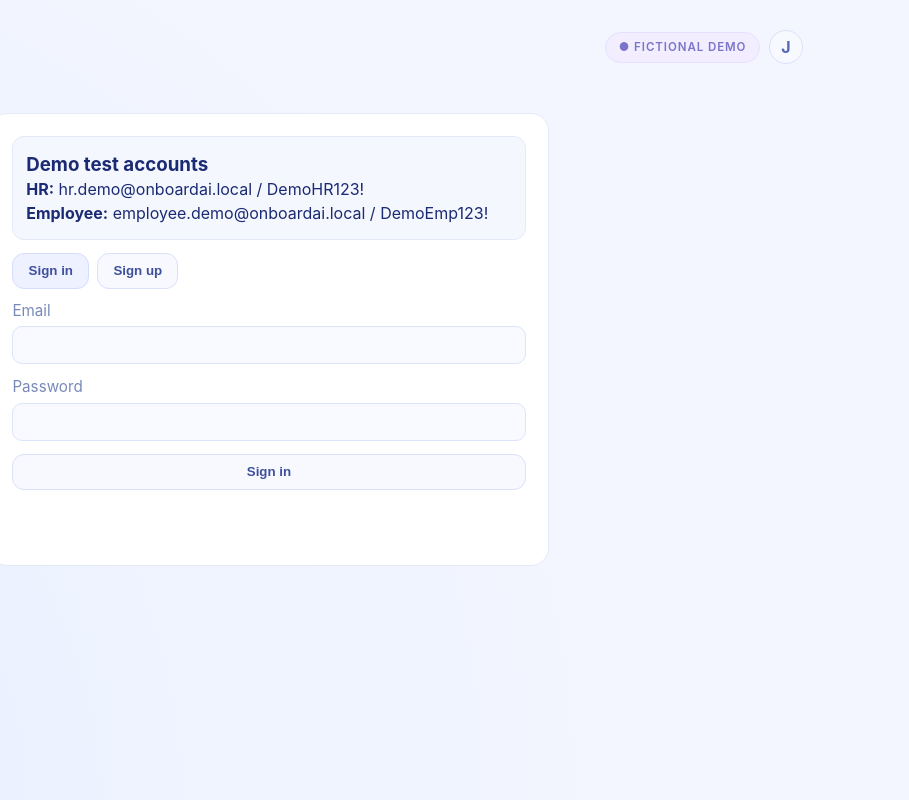
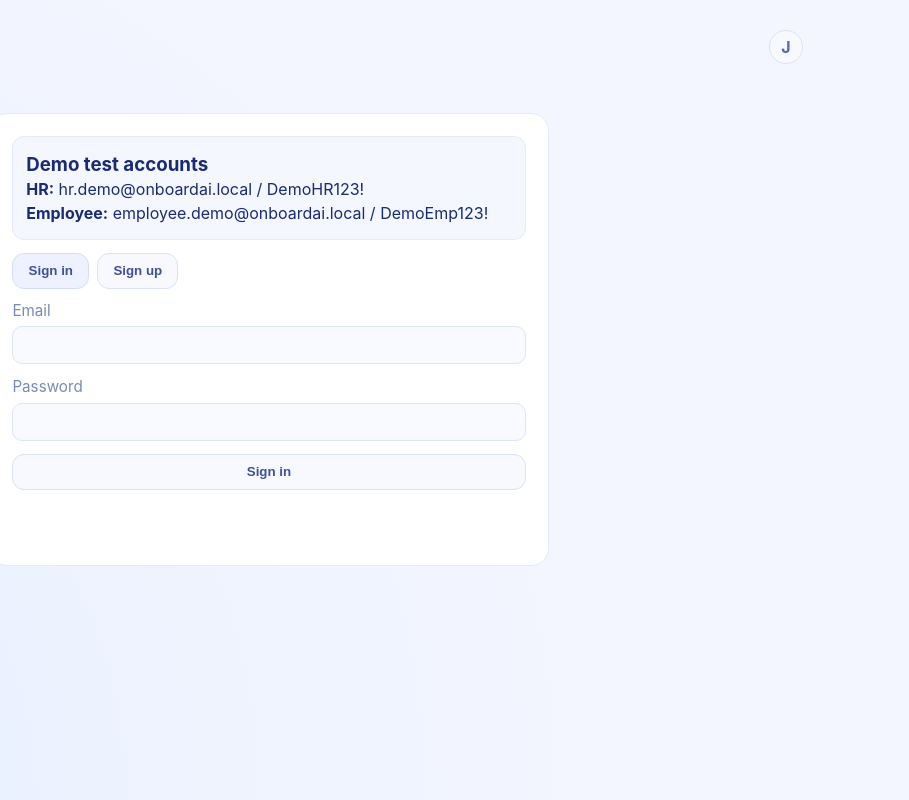
Before and after one commit to PhoenixGYT/UofA-AI-Innovation-FastTrack, a website: page public/index.html in a window 1280 px wide. Shown: the full height of the page, 371-1280 px from the left. Drawn offline with Linux system fonts and the light colour scheme.

Commit message:
Remove demo indicator from topbar in index.html

```diff
--- a/public/index.html
+++ b/public/index.html
@@ -14,7 +14,6 @@
           <span class="brand-text">onboardai.</span>
         </div>
         <div class="topbar-right">
-          <span class="demo-pill">● Fictional demo</span>
           <span class="avatar">J</span>
         </div>
       </header>
```
